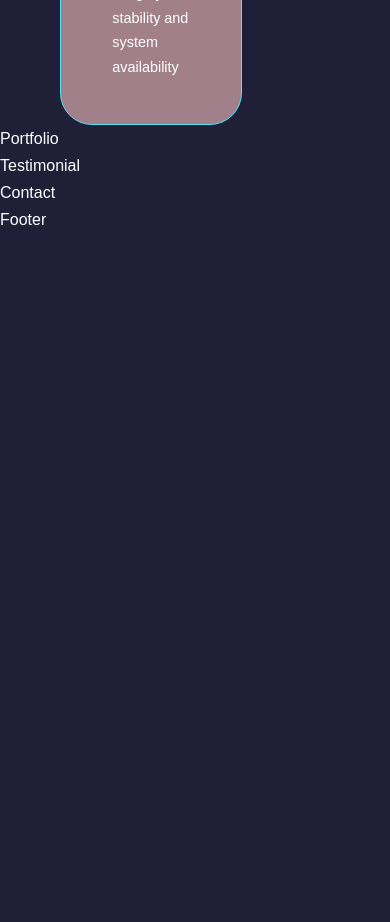
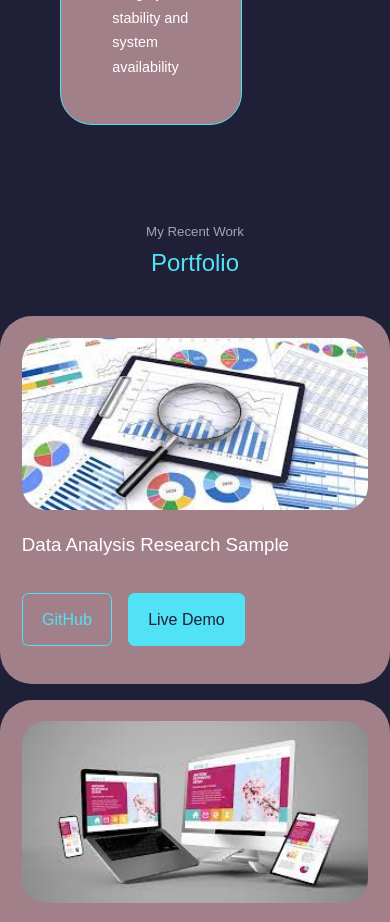
Before and after one commit to E-jane15/Jane-portfolio, a React (Create React App) app: page / in a window 390 px wide. Shown: the part 3760-4682 px from the top of the page. Before the commit the page ends 3994 px from the top, so only its background shows below. Built offline with nearby package versions, Linux system fonts and the light colour scheme.

Commit message:
portfolio section

```diff
--- a/src/components/portfolio/Portfolio.jsx
+++ b/src/components/portfolio/Portfolio.jsx
@@ -1,9 +1,85 @@
-import React from 'react'
+import React from "react";
+import "./portfolio.css";
+import IMG1 from "../../assets/portfolio1.jpeg";
+import IMG2 from "../../assets/portfolio2.jpeg";
+import IMG3 from "../../assets/portfolio3.jpeg";
+import IMG4 from "../../assets/portfolio4.png";
+import IMG5 from "../../assets/portfolio5.jpeg";
+import IMG6 from "../../assets/portfolio6.jpeg";
+
+const data = [
+  {
+    id: 1,
+    image: IMG1,
+    title: "Data Analysis Research Sample",
+    github: "https://github.com",
+    demo: "https://dribbble.com/Alien_pixels",
+  },
+  {
+    id: 2,
+    image: IMG2,
+    title: "Website sample",
+    github: "https://github.com",
+    demo: "https://dribbble.com/Alien_pixels",
+  },
+  {
+    id: 3,
+    image: IMG3,
+    title: "Figma dashboard UI kit for data design web apps",
+    github: "https://github.com",
+    demo: "https://dribbble.com/Alien_pixels",
+  },
+  {
+    id: 4,
+    image: IMG4,
+    title: "Maintaining tasks and tracking progress",
+    github: "https://github.com",
+    demo: "https://dribbble.com/Alien_pixels",
+  },
+  {
+    id: 5,
+    image: IMG5,
+    title: "School Management System",
+    github: "https://github.com",
+    demo: "https://dribbble.com/Alien_pixels",
+  },
+  {
+    id: 6,
+    image: IMG6,
+    title: "Charts template & infographics in Figma ",
+    github: "https://github.com",
+    demo: "https://dribbble.com/Alien_pixels",
+  },
+];
 
 const Portfolio = () => {
   return (
-    <div>Portfolio</div>
-  )
-}
+    <section id="portfolio">
+      <h5>My Recent Work</h5>
+      <h2>Portfolio</h2>
 
-export default Portfolio
+      <div className="container portfolio__container">
+        {data.map(({ id, image, title, github, demo }) => {
+          return (
+            <article key={id} className="portfolio__item">
+              <div className="portfolio__item-image">
+                <img src={image} alt={title} />
+              </div>
+              <h3>{title}</h3>
+              <div className="portfolio__item-cta">
+                <a href={github} className="btn" target="_blank">
+                  GitHub
+                </a>
+                <a href={demo} target="_blank" className="btn btn-primary">
+                  Live Demo
+                </a>
+              </div>
+            </article>
+          );
+        })}
+      </div>
+    </section>
+  );
+};
+
+export default Portfolio;
--- a/src/components/portfolio/portfolio.css
+++ b/src/components/portfolio/portfolio.css
@@ -0,0 +1,49 @@
+.portfolio__container {
+    display: grid;
+    grid-template-columns: repeat(3, 1fr);
+    gap: 2.5rem;
+}
+
+.portfolio__item {
+    background: var(--color-bg-variant);
+    padding: 1.3rem;
+    border-radius: 2rem;
+    border: 1px solid transparent;
+    transition: var(--transition);
+}
+
+.portfolio__item:hover {
+    border-color: var(--color-primary-variant);
+    background: transparent;
+}
+
+.portfolio__item-image {
+    border-radius: 1.5rem;
+    overflow: hidden;
+}
+
+.portfolio__item h3 {
+    margin: 1.2rem 0 2rem;
+}
+
+.portfolio__item-cta {
+    display: flex;
+    gap: 1rem;
+    margin-bottom: 1rem;
+}
+
+/*############# MEDIA QUERIES (MEDIUM DEVICES) ########### */
+@media screen and (max-width: 1024px) {
+    .portfolio__container {
+        grid-template-columns: 1fr 1fr;
+        gap: 1.2rem;
+    }
+}
+
+/*############# MEDIA QUERIES (SMALL DEVICES) ########### */
+@media screen and (max-width: 600px) {
+    .portfolio__container {
+        grid-template-columns: 1fr;
+        gap: 1rem;
+    }
+}
```
